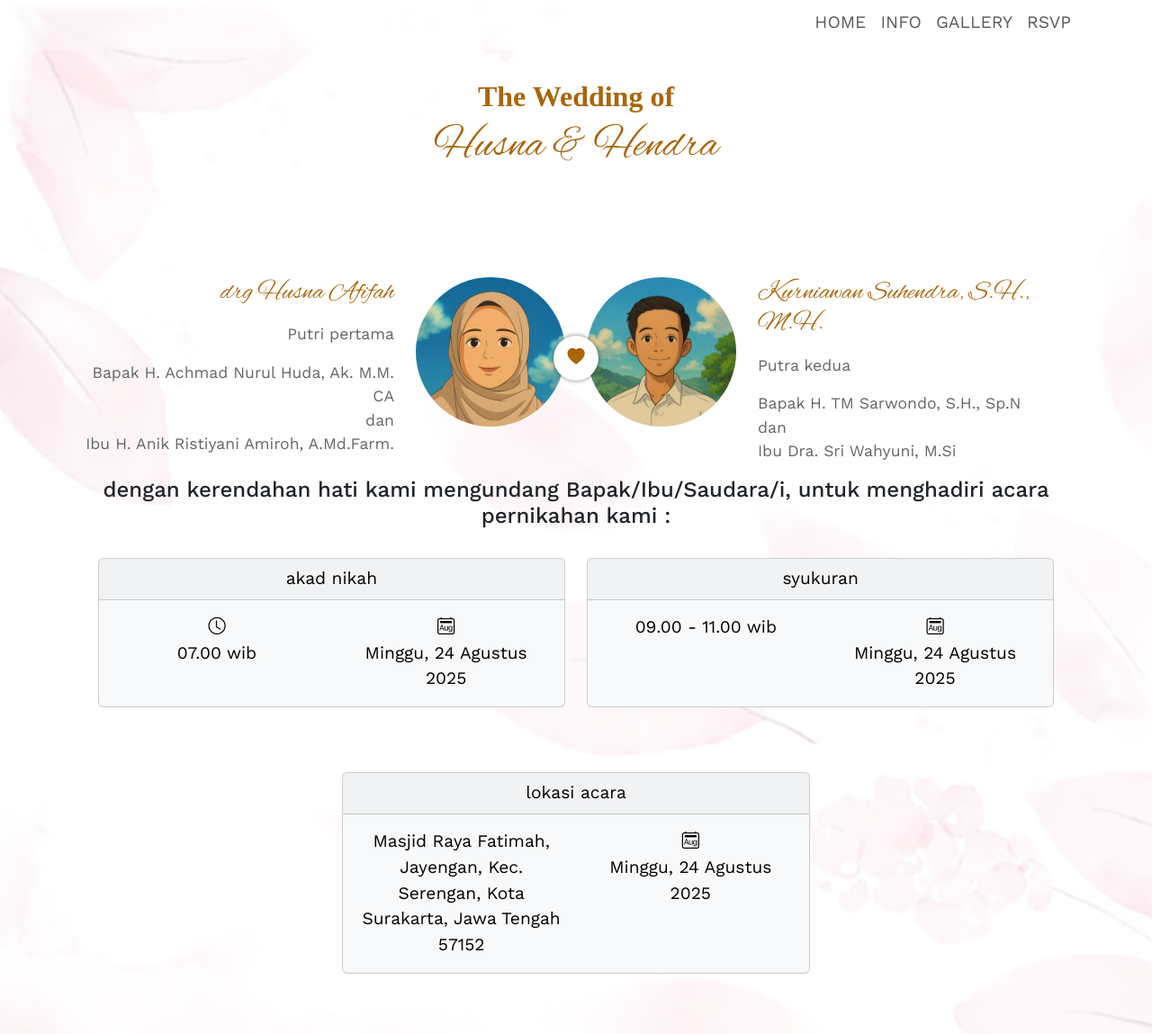
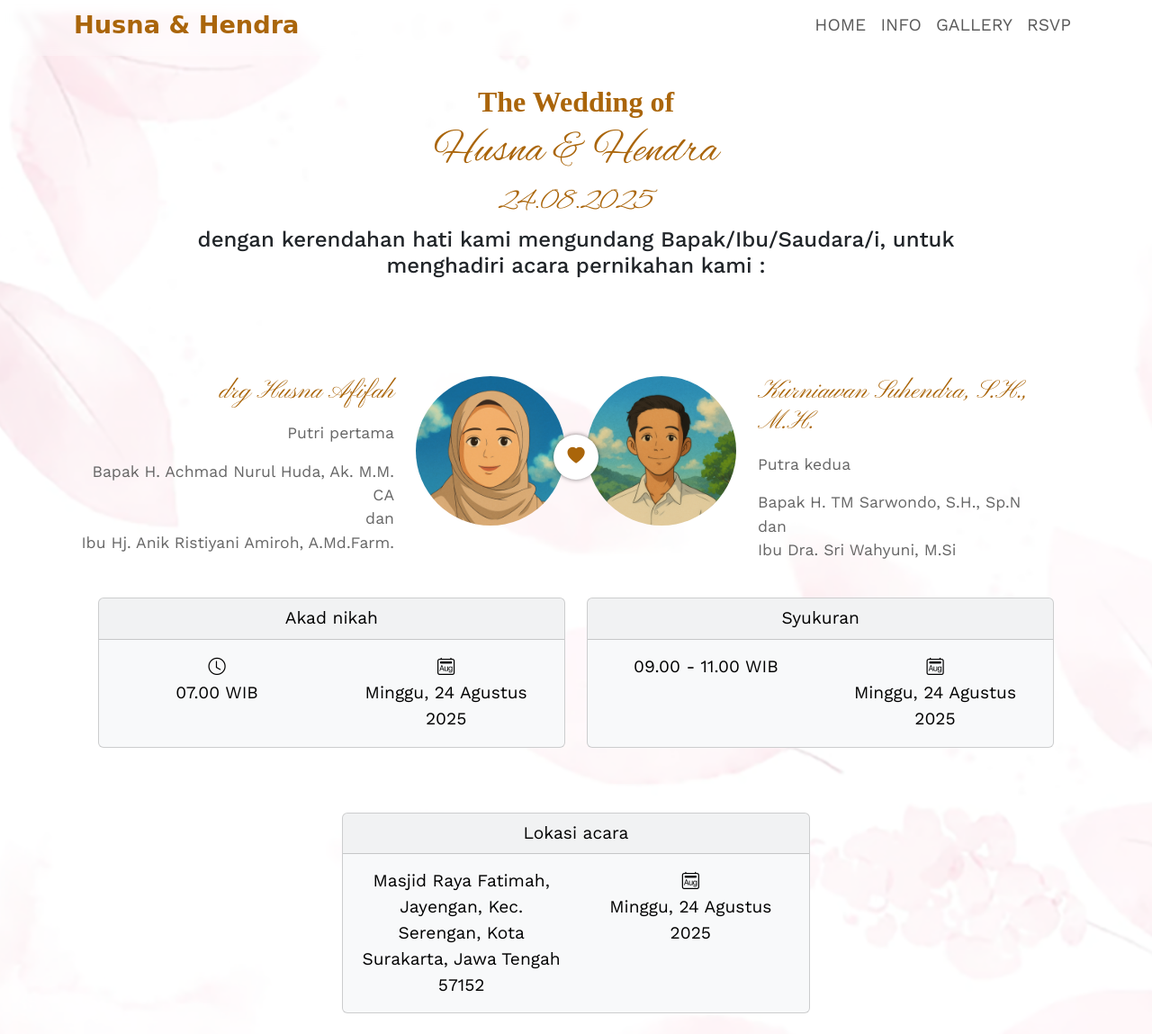
Before and after one commit to hisyammuhammad/wedding, a website: page index.html in a window 1280 px wide. Shown: the part 805-1954 px from the top of the page at 90% size. Drawn offline with nearby package versions, Linux system fonts and the light colour scheme; some packages are replaced by stand-ins of ours; a script that the page names is missing.

Commit message:
Add files via upload

```diff
--- a/index.html
+++ b/index.html
@@ -42,7 +42,7 @@
 
     <nav class="navbar navbar-expand-md bg-tranparent sticky-top mynavbar">
       <div class="container">
-        <a class="navbar-brand" href="#"></a>
+        <a class="navbar-brand" href="#">Husna & Hendra</a>
         <button class="navbar-toggler border-0" type="button" data-bs-toggle="offcanvas" data-bs-target="#offcanvasNavbar" aria-controls="offcanvasNavbar" aria-label="Toggle navigation">
           <span class="navbar-toggler-icon"></span>
         </button>
@@ -74,7 +74,8 @@
           <div class="col-md-10 text-center">
             <h2>The Wedding of</h2>
             <h5>Husna & Hendra</h5>
-
+            <h6>24.08.2025</h6>
+            <h4>dengan kerendahan hati kami mengundang <span>Bapak/Ibu/Saudara/i,</span> untuk menghadiri acara pernikahan kami :</h4>
           </div>
         </div>
         <div class="row couple">
@@ -83,7 +84,7 @@
               <div class="col-8 text-end">
                   <h3>drg Husna Afifah</h3>
                  <p>Putri pertama</p>
-                  <p>Bapak H. Achmad Nurul Huda, Ak. M.M. CA <br> dan <br> Ibu H. Anik Ristiyani Amiroh, A.Md.Farm.</p>
+                  <p>Bapak H. Achmad Nurul Huda, Ak. M.M. CA <br> dan <br> Ibu Hj. Anik Ristiyani Amiroh, A.Md.Farm.</p>
               </div>
               <div class="col-4">
                 <img src="img/hijab.png" alt="Husna Afifah" class="img-responsive rounded-circle ">
@@ -111,20 +112,19 @@
           <div class="col-md-10 text-center">
             <div></div>
             <div></div>
-            <h4>dengan kerendahan hati kami mengundang <span>Bapak/Ibu/Saudara/i,</span> untuk menghadiri acara pernikahan kami :</h4>
           </div>
         </div>
       <div class="row justify-content-center mt-4">
           <div class="col-md-5 col-10">
             <div class="card text-center text-bg-light  mb-5">
           <div class="card-header">
-              akad nikah
+              Akad nikah
            </div>
              <div class="card-body">
               <div class="row justify-content-center">
                 <div class="col-md-6">
                   <i class="bi bi-clock d-block"></i>
-                  <span>07.00 wib</span>
+                  <span>07.00 WIB</span>
                 </div>
                  <div class="col-md-6">
                   <i class="bi bi-calendar2-month d-block"></i>
@@ -137,13 +137,13 @@
           <div class="col-md-5 col-10">
             <div class="card text-center text-bg-light">
           <div class="card-header">
-              syukuran
+              Syukuran
            </div>
              <div class="card-body">
               <div class="row justify-content-center">
                 <div class="col-md-6">
 
-                  <span>09.00 - 11.00 wib</span>
+                  <span>09.00 - 11.00 WIB</span>
                 </div>
                  <div class="col-md-6">
                   <i class="bi bi-calendar2-month d-block"></i>
@@ -160,7 +160,7 @@
           <div class="col-md-5 col-10">
             <div class="card text-center text-bg-light  mb-5">
           <div class="card-header">
-              lokasi acara
+              Lokasi acara
            </div>
              <div class="card-body">
               <div class="row justify-content-center">
@@ -309,8 +309,6 @@
                   })();
               </script>
               <noscript>Please enable JavaScript to view the <a href="https://disqus.com/?ref_noscript">comments powered by Disqus.</a></noscript>
-
-
               </div>
             </div>
 
--- a/style.css
+++ b/style.css
@@ -98,6 +98,17 @@ body {
   font-weight: bold;
 }
 
+.home h5{
+  font-family: alex brush;
+  color: var(--pink);
+  font-size: 3rem;
+}
+.home h6{
+  font-family: alex brush;
+  color: var(--pink);
+  font-size: 2rem;
+}
+
 .gallery h2,
 .rsvp h2{
   color: var(--pink);
@@ -122,17 +133,11 @@ body {
   margin-top: 100px;
 }
 
-.home h5 {
-  /* font-weight: bold; */
-  font-family: 'alex brush';
-  font-size: 3rem;
-  color: var(--pink);
-  margin-bottom: 1rem;
-}
+
 
 .home h3 {
   /* font-weight: bold; */
-  font-family: 'alex brush';
+  font-family: 'pinyon script';
   font-size:1.8rem;
   color: var(--pink);
   margin-bottom: 1rem;
```
